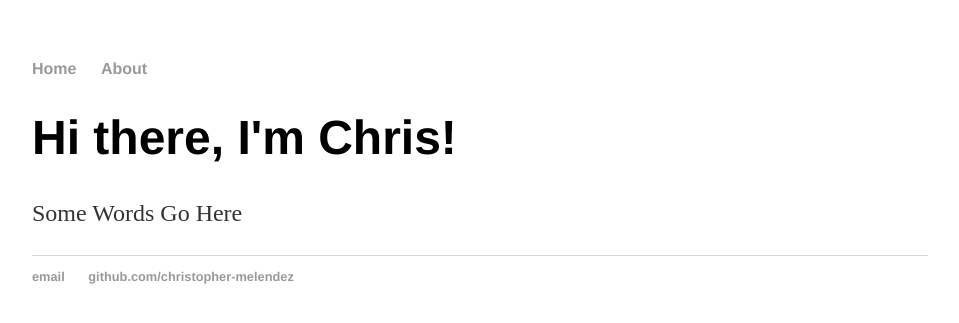
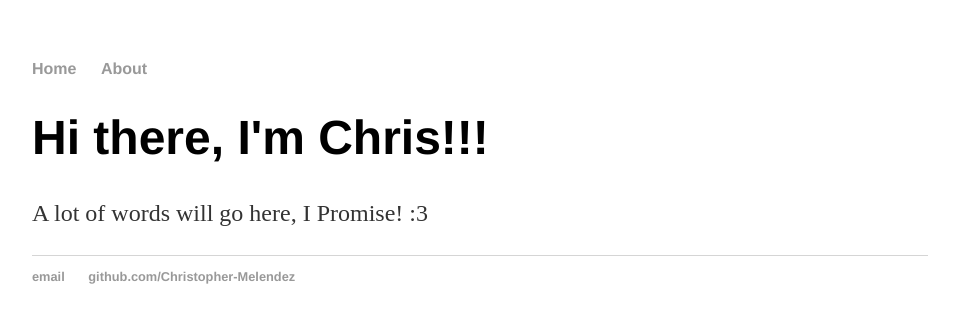
Before and after one commit to Christopher-Melendez/Christopher-Melendez.github.io, a Jekyll site: the page built from index.html, in a window 1280 px wide. Shown: the top 323 px of the page, without its empty margins (160-1119 px from the left). Built offline with Jekyll 4.4.1, drawn with Linux system fonts in a browser that asks for light colours.

Commit message:
Update index.html

```diff
--- a/index.html
+++ b/index.html
@@ -1,28 +1,8 @@
-<!DOCTYPE html>
-<html>
-	<head>
-		<title> Test Website </title>
-		<!-- link to main stylesheet -->
-		<link rel="stylesheet" type="text/css" href="/css/main.css">
-	</head>
-	<body>
-		<nav>
-    		<ul>
-        		<li><a href="/">Home</a></li>
-	        	<li><a href="/about">About</a></li>
-    		</ul>
-		</nav>
-		<div class="container">
-    		<div class="blurb">
-        		<h1>Hi there, I'm Chris!</h1>
-				<p> Some Words Go Here</p>
-    		</div><!-- /.blurb -->
-		</div><!-- /.container -->
-		<footer>
-    		<ul>
-        		<li><a href="mailto:chrismelendez2000@gmail.com">email</a></li>
-        		<li><a href="https://github.com/christopher-melendez">github.com/christopher-melendez</a></li>
-			</ul>
-		</footer>
-	</body>
-</html>
+---
+layout: default
+title: Christopher-Melendez
+---
+<div class="blurb">
+	<h1>Hi there, I'm Chris!!!</h1>
+	<p>A lot of words will go here, I Promise! :3 </p>
+</div><!-- /.blurb -->
```
